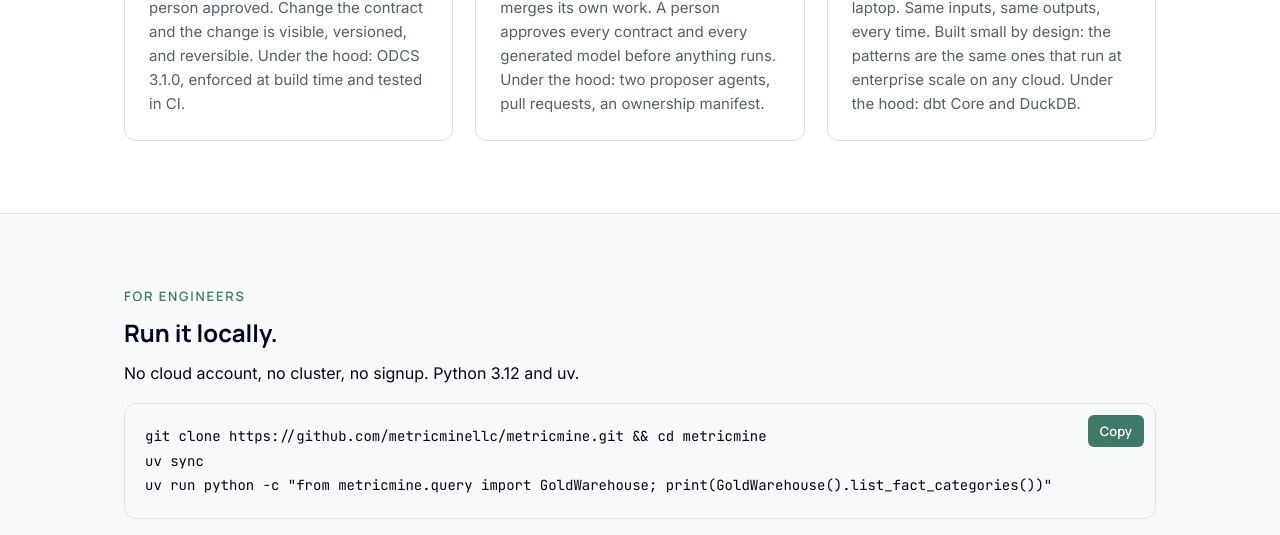
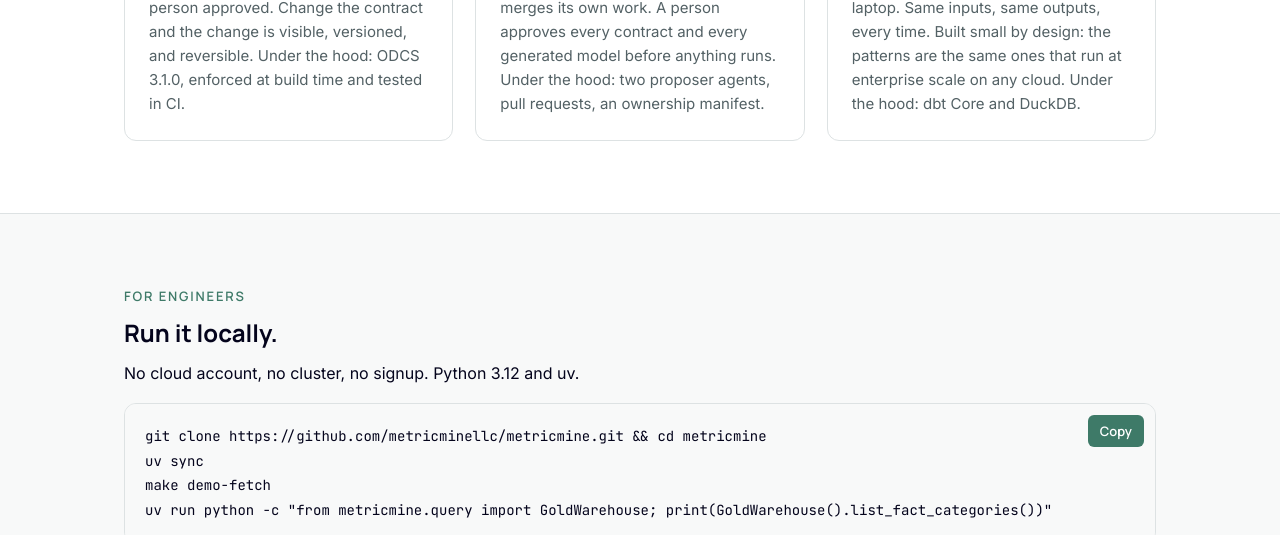
Before and after one commit to metricminellc/website, an Astro site: page / in a window 1280 px wide. Shown: the part 1468-2003 px from the top of the page. Built offline with nearby package versions, Linux system fonts and the light colour scheme; Astro itself is replaced by a stand-in of ours; no server answers.

Commit message:
site: the quickstart fetches the demo artifact before the first query (#7)
why: since the pipeline's #157 the demo artifact is a release asset, not
a committed file, so the third line of the block failed on a fresh clone.
The block now quotes the README's See it run block at v1.1.0: clone,
uv sync, make demo-fetch, then the first query.

Co-authored-by: Justin Goff <github@metricmine.ai>

```diff
--- a/src/pages/index.astro
+++ b/src/pages/index.astro
@@ -8,6 +8,7 @@
 const quickstart = [
   'git clone https://github.com/metricminellc/metricmine.git && cd metricmine',
   'uv sync',
+  'make demo-fetch',
   `uv run python -c "from metricmine.query import GoldWarehouse; print(GoldWarehouse().list_fact_categories())"`,
 ].join('\n');
 ---
```
